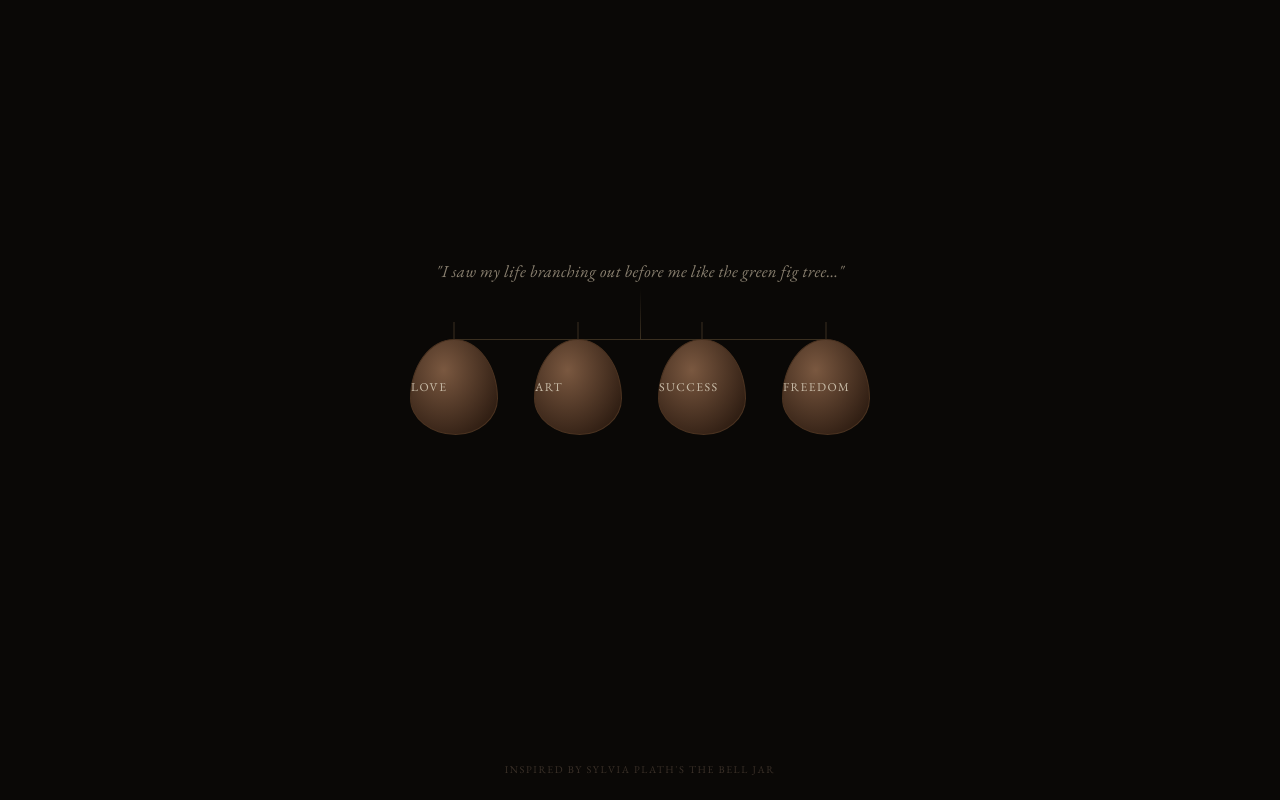
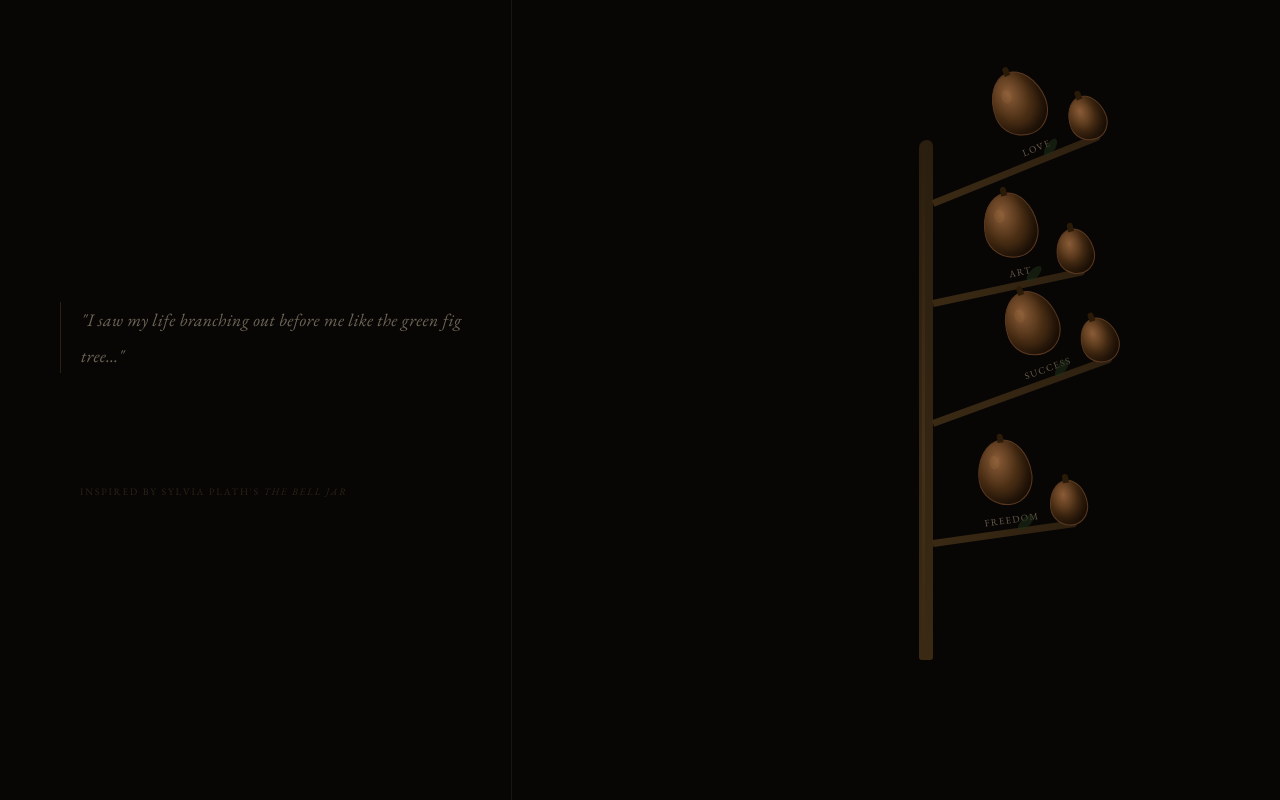
Before and after one commit to khanaaaaaa/Where-the-Figs-Hang, a plain HTML site: page index.html in a window 1280 px wide. Drawn offline with nearby package versions, Linux system fonts and the light colour scheme.

Commit message:
Added the trunk

```diff
--- a/index.html
+++ b/index.html
@@ -2,22 +2,77 @@
 <html lang="en">
 <head>
   <meta charset="UTF-8" />
+  <meta name="viewport" content="width=device-width, initial-scale=1.0"/>
   <title>Where the Figs Hang</title>
+  <link href="https://fonts.googleapis.com/css2?family=EB+Garamond:ital,wght@0,400;1,400&display=swap" rel="stylesheet"/>
   <link rel="stylesheet" href="style.css" />
 </head>
 <body>
-  <div id="quote">"I saw my life branching out before me like the green fig tree…"</div>
-  <div id="tree">
-    <div class="stem"></div>
-    <div class="branch-row">
-      <div class="fig" data-name="Love"    data-msg="to love is to lose yourself willingly.">Love</div>
-      <div class="fig" data-name="Art"     data-msg="to create is to bleed in silence.">Art</div>
-      <div class="fig" data-name="Success" data-msg="to succeed is to outgrow your own skin.">Success</div>
-      <div class="fig" data-name="Freedom" data-msg="to be free is to belong nowhere.">Freedom</div>
+
+  <div id="left-panel">
+    <div id="quote">"I saw my life branching out before me like the green fig tree…"</div>
+    <div id="message"></div>
+    <div id="footer">Inspired by Sylvia Plath's <em>The Bell Jar</em></div>
+  </div>
+
+  <div id="right-panel">
+    <div id="trunk">
+
+      <div class="branch branch-1">
+        <div class="twig"></div>
+        <div class="fig-wrap">
+          <div class="fig" data-name="Love" data-msg="to love is to lose yourself willingly.">
+            <div class="fig-body"><div class="fig-crown"></div><div class="fig-highlight"></div></div>
+            <span class="fig-label">Love</span>
+          </div>
+          <div class="fig fig-small" data-name="Love" data-msg="to love is to lose yourself willingly.">
+            <div class="fig-body"><div class="fig-crown"></div></div>
+          </div>
+        </div>
+      </div>
+
+      <div class="branch branch-2">
+        <div class="twig"></div>
+        <div class="fig-wrap">
+          <div class="fig" data-name="Art" data-msg="to create is to bleed in silence.">
+            <div class="fig-body"><div class="fig-crown"></div><div class="fig-highlight"></div></div>
+            <span class="fig-label">Art</span>
+          </div>
+          <div class="fig fig-small" data-name="Art" data-msg="to create is to bleed in silence.">
+            <div class="fig-body"><div class="fig-crown"></div></div>
+          </div>
+        </div>
+      </div>
+
+      <div class="branch branch-3">
+        <div class="twig"></div>
+        <div class="fig-wrap">
+          <div class="fig" data-name="Success" data-msg="to succeed is to outgrow your own skin.">
+            <div class="fig-body"><div class="fig-crown"></div><div class="fig-highlight"></div></div>
+            <span class="fig-label">Success</span>
+          </div>
+          <div class="fig fig-small" data-name="Success" data-msg="to succeed is to outgrow your own skin.">
+            <div class="fig-body"><div class="fig-crown"></div></div>
+          </div>
+        </div>
+      </div>
+
+      <div class="branch branch-4">
+        <div class="twig"></div>
+        <div class="fig-wrap">
+          <div class="fig" data-name="Freedom" data-msg="to be free is to belong nowhere.">
+            <div class="fig-body"><div class="fig-crown"></div><div class="fig-highlight"></div></div>
+            <span class="fig-label">Freedom</span>
+          </div>
+          <div class="fig fig-small" data-name="Freedom" data-msg="to be free is to belong nowhere.">
+            <div class="fig-body"><div class="fig-crown"></div></div>
+          </div>
+        </div>
+      </div>
+
     </div>
   </div>
-  <div id="message"></div>
-  <div id="footer">Inspired by Sylvia Plath's The Bell Jar</div>
+
   <script src="script.js"></script>
 </body>
 </html>
--- a/script.js
+++ b/script.js
@@ -1,4 +1,4 @@
-const figs = document.querySelectorAll('.fig');
+const figs = document.querySelectorAll('.fig[data-name]');
 const message = document.getElementById('message');
 const quote = document.getElementById('quote');
 let chosen = false;
@@ -8,7 +8,7 @@ const timer = setTimeout(() => {
     figs.forEach(f => f.classList.add('faded'));
     message.textContent = "I saw them all rotting. And one by one, they dropped to the ground.";
     message.classList.add('visible');
-    quote.style.opacity = '0.3';
+    quote.style.opacity = '0.2';
   }
 }, 10000);
 
@@ -17,8 +17,9 @@ figs.forEach(fig => {
     if (chosen) return;
     chosen = true;
     clearTimeout(timer);
-    figs.forEach(f => { if (f !== fig) f.classList.add('faded'); });
-    quote.textContent = `"She chose ${fig.dataset.name.toLowerCase()} — and the other figs fell, one by one, into the dark."`;
+    const name = fig.dataset.name;
+    figs.forEach(f => { if (f.dataset.name !== name) f.classList.add('faded'); });
+    quote.textContent = `"She chose ${name.toLowerCase()} — and the other figs fell, one by one, into the dark."`;
     message.textContent = fig.dataset.msg;
     message.classList.add('visible');
   });
--- a/style.css
+++ b/style.css
@@ -1,120 +1,205 @@
-@import url('https://fonts.googleapis.com/css2?family=EB+Garamond:ital,wght@0,400;0,500;1,400&display=swap');
-
 * { margin: 0; padding: 0; box-sizing: border-box; }
 
 body {
-    background: #0a0806;
+  background: #080604;
+  font-family: 'EB Garamond', Georgia, serif;
   color: #d4c9b0;
-    font-family: 'EB Garamond', Georgia, serif;
   min-height: 100vh;
   display: flex;
+  overflow: hidden;
+}
+
+#left-panel {
+  width: 40%;
+  display: flex;
   flex-direction: column;
+  justify-content: center;
+  gap: 36px;
+  padding: 60px 40px 60px 60px;
+  border-right: 1px solid #1a1510;
+}
+
+#right-panel {
+  width: 60%;
+  display: flex;
   align-items: center;
   justify-content: center;
-    padding: 40px 20px;
 }
 
 #quote {
   font-style: italic;
-    font-size: 1.05rem;
-    color: #8a8070;
-    text-align: center;
-    max-width: 480px;
+  font-size: 1.1rem;
+  color: #6e6658;
   line-height: 2;
-    margin-bottom: 2;
-    transition: opacity 1.5s ease, color 1.5s ease;
   letter-spacing: 0.02em;
-}
-
-#tree {
-    display: flex;
-    flex-direction: column;
-    align-items: center;
-}
-
-.stem {
-    width: 1px;
-    height: 50px;
-    background: linear-gradient(to bottom, transparent, #3a2f20);
-}
-
-.branch-row {
-    display: flex;
-    gap: 36px;
-    position: relative;
-}
-
-.branch-row::before {
-    content: '';
-    position: absolute;
-    top: 0;
-    left: 45px;
-    right: 45px;
-    height: 1px;
-    background: #3a2f20;
-}
-
-.fig {
-    width: 88px;
-    height: 96px;
-    border-radius: 50% 50% 48% 52% / 62% 62% 38% 38%;
-    background: radial-gradient(ellipse at 38% 32%, #7a5840, #1e1008);
-    border: 1px solid #4a3220;
-    display: flex;
-    align-items: center;
-    cursor: pointer;
-    transition: transform 0.4s ease, opacity 1.2s ease, box-shadow 0.4s ease;
-    font-size: 0.75rem;
-    letter-spacing: 0.12em;
-    text-transform: uppercase;
-    color: #c8bca8;
-    position: relative;
-}
-
-.fig::before {
-    content: '';
-    position: absolute;
-    top: -18px;
-    left: 50%;
-    transform: translateX(-50%);
-    width: 1px;
-    height: 18px;
-    background: #3a2f20;
-}
-
-.fig:hover {
-    transform: scale(1.07) translateY(-4px);
-    box-shadow: 0 8px 30px rgba(120, 80, 40, 0.2);
-    color: #e8dcc8;
-}
-
-.fig.faded {
-    opacity: 0;
-    pointer-events: none;
-    transform: translateY(10px);
+  padding-left: 20px;
+  border-left: 1px solid #2a2018;
+  transition: opacity 2s ease, color 2s ease;
 }
 
 #message {
-    margin-top: 60px;
   font-style: italic;
-    font-size: 1rem;
-    color: #9a8e9a;
-    text-align: center;
-    max-width: 380px;
+  font-size: 0.95rem;
+  color: #8a7e6e;
   line-height: 2;
+  padding-left: 20px;
+  border-left: 1px solid #2a2018;
   opacity: 0;
-    transition: opacity 2s ease;
-    min-height: 50px;
-    letter-spacing: 0.02em;
+  transition: opacity 2.5s ease;
+  min-height: 40px;
 }
 
 #message.visible { opacity: 1; }
 
 #footer {
-    position: fixed;
-    bottom: 24px;
-    font-size: 0.65rem;
-    color: #3a3028;
-    letter-spacing: 0.15em;
+  font-size: 0.62rem;
+  color: #2a2418;
+  letter-spacing: 0.18em;
   text-transform: uppercase;
+  padding-left: 20px;
 }
+
+/* trunk */
+#trunk {
+  position: relative;
+  width: 14px;
+  height: 520px;
+  background: linear-gradient(to top, #3a2a14, #2a1e0e);
+  border-radius: 8px 6px 3px 3px;
+  margin-left: 60px;
+}
+
+#trunk::before {
+  content: '';
+  position: absolute;
+  top: 0; left: 3px;
+  width: 3px;
+  height: 100%;
+  background: linear-gradient(to top, transparent, #5a4228 40%, transparent);
+  border-radius: 2px;
+  opacity: 0.35;
+}
+
+/* branches */
+.branch {
+  position: absolute;
+  height: 7px;
+  background: linear-gradient(to right, #3a2a14, #2e2010);
+  border-radius: 0 4px 4px 0;
+  transform-origin: left center;
+}
+
+.branch-1 { width: 180px; top: 60px;  left: 14px; transform: rotate(-22deg); }
+.branch-2 { width: 155px; top: 160px; left: 14px; transform: rotate(-12deg); }
+.branch-3 { width: 190px; top: 280px; left: 14px; transform: rotate(-20deg); }
+.branch-4 { width: 145px; top: 400px; left: 14px; transform: rotate(-8deg);  }
+
+/* leaf on each branch */
+.branch::after {
+  content: '';
+  position: absolute;
+  right: 40px;
+  top: -9px;
+  width: 20px;
+  height: 9px;
+  background: #1e3018;
+  border-radius: 50%;
+  transform: rotate(-35deg);
+  opacity: 0.55;
+}
+
+/* twig hanging from branch tip */
+.twig {
+  position: absolute;
+  right: 0;
+  top: -24px;
+  width: 2px;
+  height: 24px;
+  background: linear-gradient(to bottom, #2e2010, #4a3420);
+  border-radius: 1px;
+}
+
+/* fig cluster */
+.fig-wrap {
+  position: absolute;
+  right: -14px;
+  top: -90px;
+  display: flex;
+  gap: 12px;
+  align-items: flex-end;
+}
+
+/* fig */
+.fig {
+  display: flex;
+  flex-direction: column;
+  align-items: center;
+  cursor: pointer;
+  transition: opacity 1.5s ease, transform 1.5s ease;
+}
+
+.fig-body {
+  width: 54px;
+  height: 66px;
+  border-radius: 50% 50% 46% 54% / 58% 58% 42% 42%;
+  background: radial-gradient(ellipse at 38% 30%, #8a5c38 0%, #4a2e14 45%, #1a0c04 100%);
+  border: 1px solid #5a3820;
+  position: relative;
+  box-shadow:
+    inset -4px -6px 12px rgba(0,0,0,0.5),
+    inset 2px 2px 6px rgba(160,100,50,0.12);
+  transition: filter 0.4s ease, box-shadow 0.4s ease;
+}
+
+.fig-small .fig-body {
+  width: 38px;
+  height: 46px;
+}
+
+.fig-small { margin-bottom: -8px; }
+
+.fig-crown {
+  position: absolute;
+  top: -7px;
+  left: 50%;
+  transform: translateX(-50%);
+  width: 6px;
+  height: 9px;
+  background: #2a1a08;
+  border-radius: 3px 3px 0 0;
+}
+
+.fig-highlight {
+  position: absolute;
+  top: 14px;
+  left: 12px;
+  width: 10px;
+  height: 14px;
+  border-radius: 50%;
+  background: rgba(200,150,80,0.1);
+}
+
+.fig-label {
+  display: block;
+  margin-top: 8px;
+  font-size: 0.6rem;
+  letter-spacing: 0.14em;
+  text-transform: uppercase;
+  color: #6a5e4e;
+  transition: color 0.4s ease;
+}
+
+.fig:hover .fig-body {
+  filter: brightness(1.5);
+  box-shadow:
+    0 0 22px rgba(160,100,40,0.35),
+    inset -4px -6px 12px rgba(0,0,0,0.5);
+}
+
+.fig:hover .fig-label { color: #c8bca8; }
+
+.fig.faded {
+  opacity: 0;
+  pointer-events: none;
+  transform: translateY(14px);
+}
```
Lines whose indentation alone changed are shown as unchanged.
